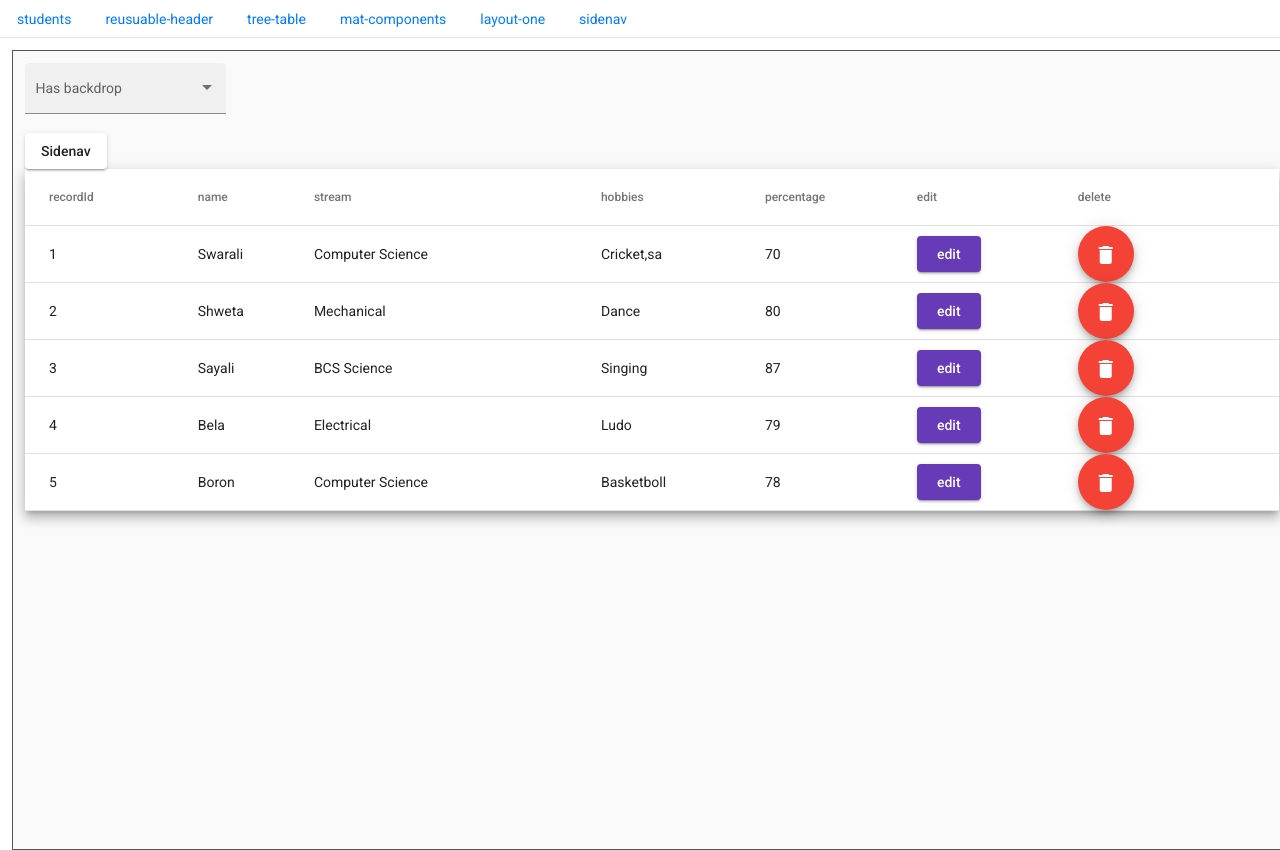
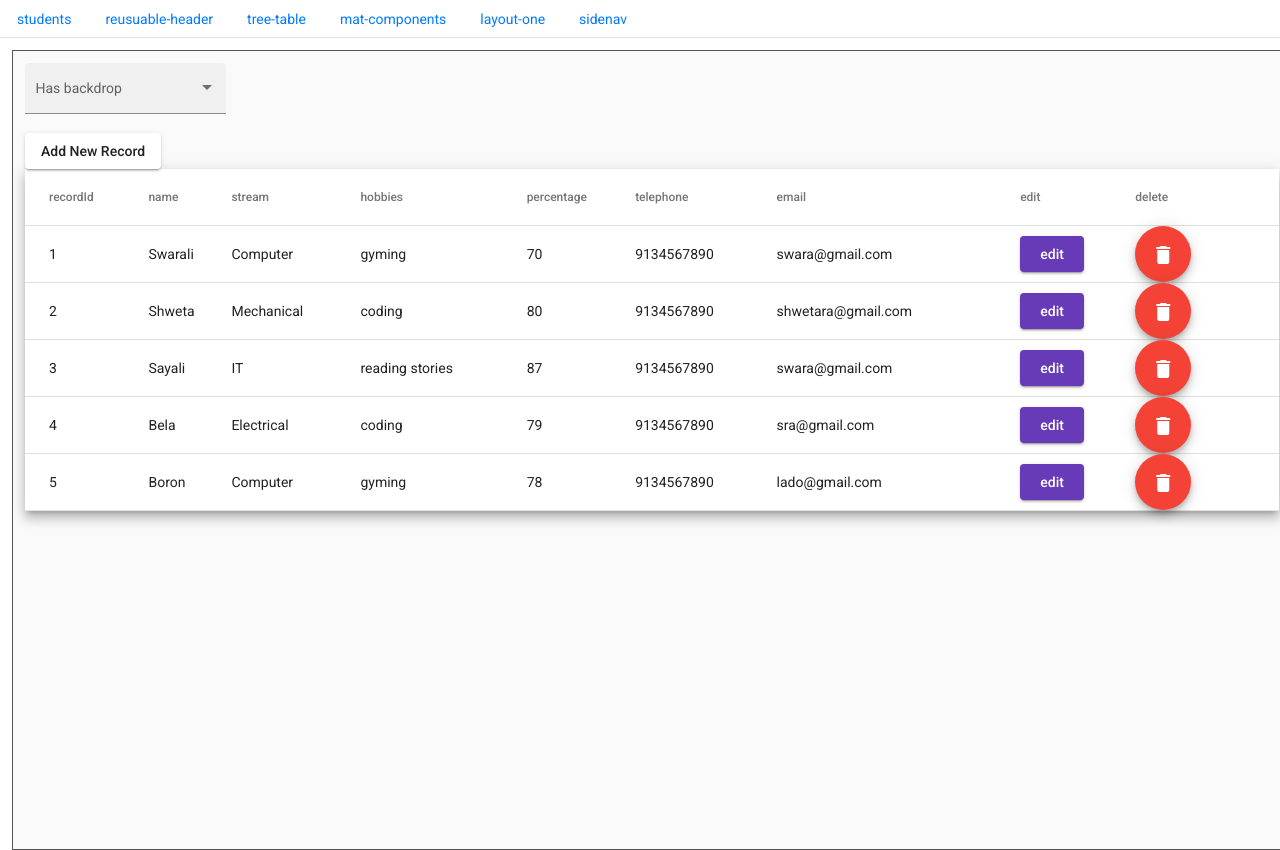
Before and after one commit to prajaktaAngre/studentForm, an Angular app: page /sidenav in a window 1280 px wide. Built offline with nearby package versions, Linux system fonts and the light colour scheme.

Commit message:
mat-table

```diff
--- a/src/app/app.module.ts
+++ b/src/app/app.module.ts
@@ -47,6 +47,7 @@ import { PaginationTableComponent } from './pagination-table/pagination-table.co
 import { PaginationDataComponent } from './pagination-data/pagination-data.component';
 import { SidenavComponent } from './sidenav/sidenav.component';
 import { SidenavFormComponent } from './sidenav/sidenav-form/sidenav-form.component';
+import {MatToolbarModule} from '@angular/material/toolbar';
 
 @NgModule({
   declarations: [
@@ -101,6 +102,7 @@ import { SidenavFormComponent } from './sidenav/sidenav-form/sidenav-form.compon
     MatExpansionModule,
     MatSidenavModule,
     MatSortModule,
+    MatToolbarModule
   ],
   providers: [],
   bootstrap: [AppComponent]
--- a/src/app/sidenav/sidenav-form/sidenav-form.component.html
+++ b/src/app/sidenav/sidenav-form/sidenav-form.component.html
@@ -1,7 +1,7 @@
 <p>Student Details</p>
-<p>
+<!-- <div #sidenav> -->
     <mat-card>
-        <form [formGroup]="profileForm" (ngSubmit)="onSubmit(recordId)">
+        <form [formGroup]="profileForm" (ngSubmit)="onSubmit(recordId)" #sidenav>
             <table class="example-full-width" cellspacing="0">
                 <tr>
                     <td>
@@ -37,16 +37,57 @@
                     <p>You selected: {{selected}}</p>
                 </tr>
                 <tr>
+
+                        <td>
                     <mat-slider thumbLabel [displayWith]="formatLabel" tickInterval="100" step="1" min="0"
                         max="100" aria-label="units" formControlName='percentage' [(ngModel)]="percentage"></mat-slider>
                     <p>{{percentage}}</p>
+                </td>
+                <td><button mat-button [matMenuTriggerFor]="menu">College Names</button>
+                    <mat-menu #menu="matMenu">
+                    <button mat-menu-item>D.Y.Patil,kasaba bawada</button>
+                    <button mat-menu-item>D.Y.Patil,talsande</button>
+                    </mat-menu></td>
+                </tr>
+                <tr>
+                    <mat-form-field class="example-full-width" appearance="fill">
+                        <mat-label>Mobile Number</mat-label>
+                        <span matPrefix>+91 &nbsp;</span>
+                        <input type="tel" matInput placeholder="555-555-1234" formControlName="telephone"
+                        title="Error Message" pattern="[1-9]{1}[0-9]{9}" required>
+                        <mat-icon matSuffix>mode_edit</mat-icon>
+                      </mat-form-field>
+                      <!-- <mat-form-field class="example-full-width">
+                        <input matInput placeholder="mobile" formControlName="telephone"> -->
+                        <!-- <mat-error *ngIf="profileForm.get('telephone').hasError('required')">
+                          mobile is Required!
+                        </mat-error> -->
 
+                        <!-- <mat-error *ngIf="profileForm.get('telephone').hasError('pattern')">
+                          First Name must follow this pattern!
+                        </mat-error> -->
+                      <!-- </mat-form-field> -->
                 </tr>
-                <button mat-raised-button color="accent" type="submit"> {{editMode ? 'update' : 'submit'}}</button>
+                <tr>
+                    <mat-form-field appearance="fill" class="w-100">
+                        <mat-label>Enter your email</mat-label>
+                        <input matInput placeholder="pat@example.com" formControlName="email" required name="email" id="email"
+                            [ngClass]="{ 'is-invalid': submitted && f.email.errors }">
+                        <div *ngIf="submitted && f.email.errors" class="invalid-feedback">
+                            <div *ngIf="f.email.errors.required">Email is required</div>
+                            <div *ngIf="f.email.errors.email">Email must be a valid email address</div>
+                        </div>
+                    </mat-form-field>
+                </tr>
+
+
+                <button mat-raised-button color="accent" type="submit" >
+                    {{editMode ? 'update' : 'submit'}}</button>
+
+
             </table>
         </form>
+
     </mat-card>
-</p>
-<!-- <button (click)="showFiller = !showFiller" mat-raised-button>
-    Add new entry
-</button> -->
+
+<!-- </div> -->
--- a/src/app/sidenav/sidenav-form/sidenav-form.component.ts
+++ b/src/app/sidenav/sidenav-form/sidenav-form.component.ts
@@ -1,6 +1,6 @@
 import { Component, EventEmitter, Input, OnInit, Output } from '@angular/core';
 import { FormControl, FormGroup, Validators } from '@angular/forms';
-
+import { ErrorStateMatcher } from '@angular/material/core';
 @Component({
   selector: 'app-sidenav-form',
   templateUrl: './sidenav-form.component.html',
@@ -25,7 +25,8 @@ export class SidenavFormComponent implements OnInit {
     stream: new FormControl('', Validators.required),
     hobbies: new FormControl(''),
     percentage:new FormControl(''),
-
+    telephone:new FormControl('', ),
+    email: new FormControl('', [Validators.required, Validators.email]),
   });
   submitted=false;
   recordId: number =0;
@@ -37,10 +38,11 @@ export class SidenavFormComponent implements OnInit {
 
     return value;
   }
+  sidenav:any;
+
+  // methods
 
 
-
-  // methods
   onSubmit(recordId: any) {
     this.submitted = true;
 
@@ -50,21 +52,30 @@ export class SidenavFormComponent implements OnInit {
     }
 
     else {
+      if(this.editMode){
+        this.profileForm.value['recordId'] = this.editData.recordId;
+      }
 
-      this.recordId = this.recordId + 1;
-      this.profileForm.value['recordId'] = this.recordId;
+
+      console.log("lastIndex id",recordId);
+
+      // this.profileForm.value['recordId'] = this.recordId;
       console.log (this.profileForm.value);
       this.newItemEvent.emit(this.profileForm.value);
        console.log("newitemevent",this.newItemEvent)
 
       this.profileForm.reset()
+      // this.sidenav.close()
     }
 
   }
+
   get f() { return this.profileForm.controls; }
   ngOnChanges() {
     console.log('edited data came for updation', this.editData);
     this.profileForm.patchValue(this.editData)
+    console.log(this.profileForm);
+
   }
   constructor() { }
 
--- a/src/app/sidenav/sidenav.component.html
+++ b/src/app/sidenav/sidenav.component.html
@@ -13,7 +13,7 @@
           <mat-option [value]="false">False</mat-option>
         </mat-select>
       </mat-form-field>
-      <button mat-raised-button (click)="drawer.toggle()">Sidenav</button>
+      <button mat-raised-button (click)="drawer.toggle()">Add New Record</button>
 
 
     <table mat-table [dataSource]="dataSource" class="mat-elevation-z8" >
@@ -31,7 +31,7 @@
             <ng-container [matColumnDef]="stud">
               <th mat-header-cell *matHeaderCellDef> {{stud}} </th>
               <td mat-cell *matCellDef="let element;let i=index">
-                <button type="button" mat-raised-button color="primary" (click)="updateInfo(element)">edit</button>
+                <button type="button" mat-raised-button color="primary" (click)="updateInfo(element)" (click)="drawer.toggle()">edit</button>
               </td>
             </ng-container>
           </ng-template>
--- a/src/app/sidenav/sidenav.component.ts
+++ b/src/app/sidenav/sidenav.component.ts
@@ -1,18 +1,22 @@
 import { Component, OnInit } from '@angular/core';
+
 export interface student {
   name: string;
   recordId: number;
   stream: string;
   hobbies: any;
   percentage:any;
+  telephone:number;
+  email:any;
+
 }
 
 const ELEMENT_DATA: student[] = [
-  {recordId: 1, name: 'Swarali', stream: 'Computer Science', hobbies: ['Cricket','sa'],percentage:70},
-  {recordId: 2, name: 'Shweta', stream: 'Mechanical', hobbies: ['Dance'],percentage:80},
-  {recordId: 3, name: 'Sayali', stream: 'BCS Science', hobbies: ['Singing'],percentage:87},
-  {recordId: 4, name: 'Bela', stream: 'Electrical', hobbies: ['Ludo'],percentage:79},
-  {recordId: 5, name: 'Boron', stream:'Computer Science', hobbies: ['Basketboll'],percentage:78},
+  {recordId: 1, name: 'Swarali', stream: 'Computer', hobbies: ['gyming'],percentage:70,telephone:9134567890,email:'swara@gmail.com'},
+  {recordId: 2, name: 'Shweta', stream: 'Mechanical', hobbies: ['coding'],percentage:80,telephone:9134567890,email:'shwetara@gmail.com'},
+  {recordId: 3, name: 'Sayali', stream: 'IT', hobbies: ['reading stories'],percentage:87,telephone:9134567890,email:'swara@gmail.com'},
+  {recordId: 4, name: 'Bela', stream: 'Electrical', hobbies: ['coding'],percentage:79,telephone:9134567890,email:'sra@gmail.com'},
+  {recordId: 5, name: 'Boron', stream:'Computer', hobbies: ['gyming'],percentage:78,telephone:9134567890,email:'lado@gmail.com'},
 ]
 @Component({
   selector: 'app-sidenav',
@@ -20,36 +24,43 @@ const ELEMENT_DATA: student[] = [
   styleUrls: ['./sidenav.component.scss']
 })
 export class SidenavComponent implements OnInit {
-  displayedColumns: string[] = ['recordId', 'name', 'stream', 'hobbies','percentage','edit','delete'];
+  displayedColumns: string[] = ['recordId', 'name', 'stream', 'hobbies','percentage','telephone','email','edit','delete'];
   dataSource = ELEMENT_DATA;
   items: any = [];
   student: any = [];
   modeOn: boolean=false;
   data: any;
   id: any;
-
+  checked=true;
   // methods
   addItem(newItem: any) {
     // this.dataSource.length=this.id;
-    if ( this.dataSource && this.modeOn === true) {
+    console.log("initial id",newItem.recordId)
+
+    if ( this.modeOn === true) {
+      let temp = this.dataSource;
       const recordIndex = this.dataSource.findIndex((object: any) =>
-        object.recordId == newItem.recordId
+         object.recordId == newItem.recordId  //3
 
       )
       console.log(recordIndex)
-      // console.log(recordId)
+         console.log(newItem)
+      console.log();
+
       this.dataSource.splice(recordIndex, 1, newItem);
       this.data = {};//multiple updatees and edits
       this.modeOn = false;
       console.log("dataSource", this.dataSource)
-      console.log()
-      console.log("data updated successuly", newItem)
 
 
+      this.dataSource = [...temp]
+
+         console.log("data updated successuly", this.dataSource)
 
     }
-    else {
-
+    else if(newItem){
+         newItem.recordId=this.dataSource.length+1;
+        console.log('after length',newItem.recordId);
          let tempArray = this.dataSource;
          tempArray.push(newItem)
          this.dataSource = [...tempArray]
```
